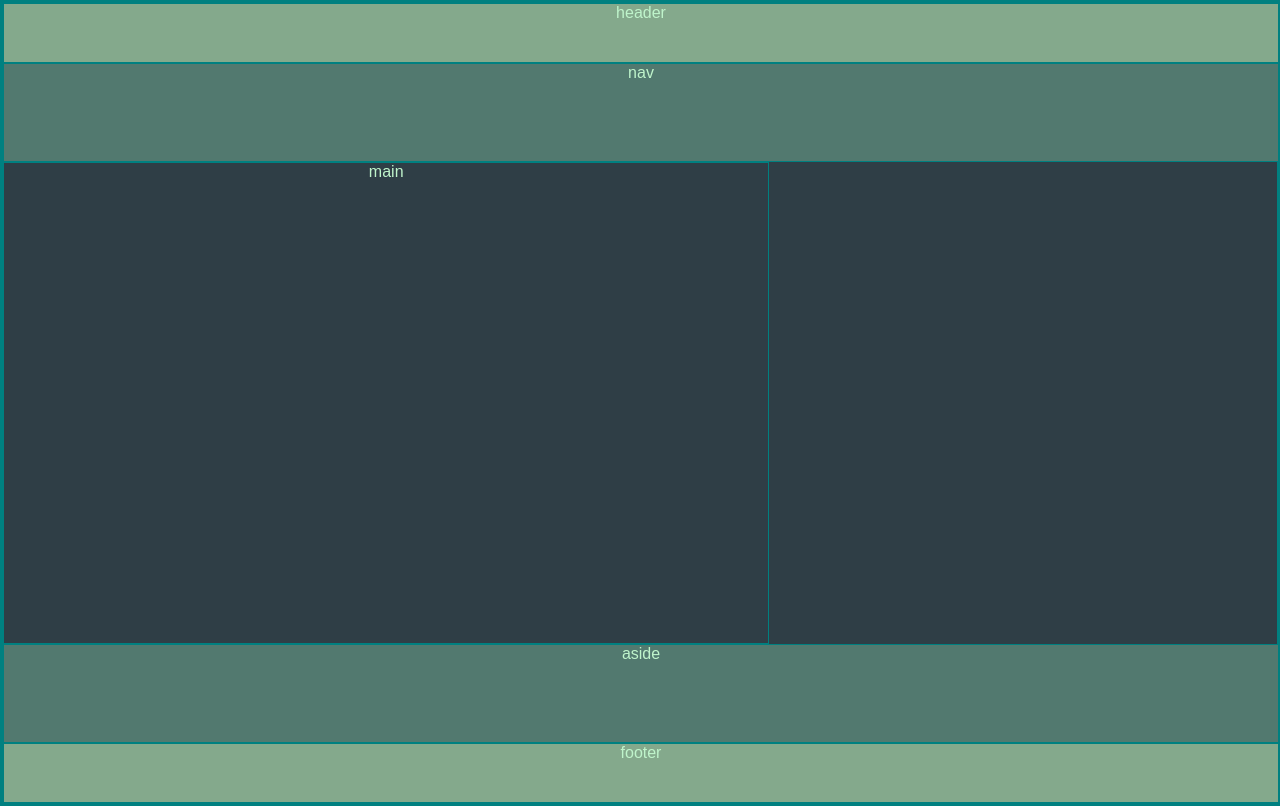
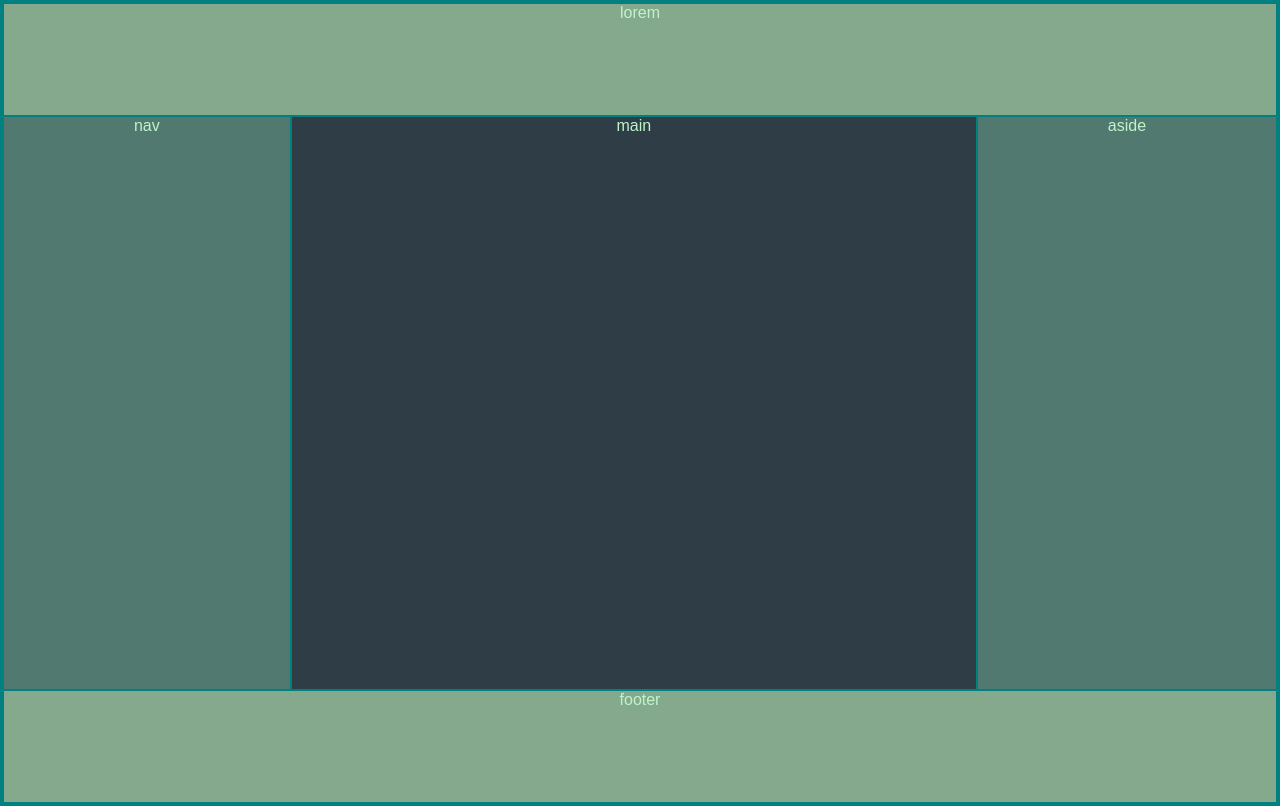
Before and after one commit to JuddCMelvin/responsiveholygrail, a plain HTML site: page index.html in a window 1280 px wide. Drawn offline with Linux system fonts and the light colour scheme.

Commit message:
project complete

```diff
--- a/index.html
+++ b/index.html
@@ -8,7 +8,7 @@
     </head>
     <body>
         <div class="container">
-      <header>header</header>
+            <header>lorem</header>
             <nav>nav</nav>
             <main>main</main>
             <aside>aside</aside>
--- a/style.css
+++ b/style.css
@@ -1,6 +1,7 @@
 * {
     border: 1px solid teal;
 }
+
 :root {
     --pale-sage: #BFF4CB;
     --sage: #84A98C;
@@ -12,6 +13,7 @@
 h1 {
     color: red;
 }
+
 body {
     margin: 0;
     font-family: sans-serif;
@@ -19,6 +21,14 @@ body {
     background-color: var(--night-forest);
     color: var(--pale-sage);
 }
+
+.container {
+    display: flex;
+    min-height: 100vh;
+    flex-direction: column;
+    justify-content: space-between;
+}
+
 @media (min-width: 600px) {
     .container {
     flex-direction: row;
@@ -32,13 +42,6 @@ body {
     }
 }
 
-
-.container {
-    display: flex;
-    min-height: 100vh;
-    flex-direction: column;
-    justify-content: space-between;
-}
 main {
     min-height: 60vh;
     flex-grow: 5;
```
Lines whose indentation alone changed are shown as unchanged.
